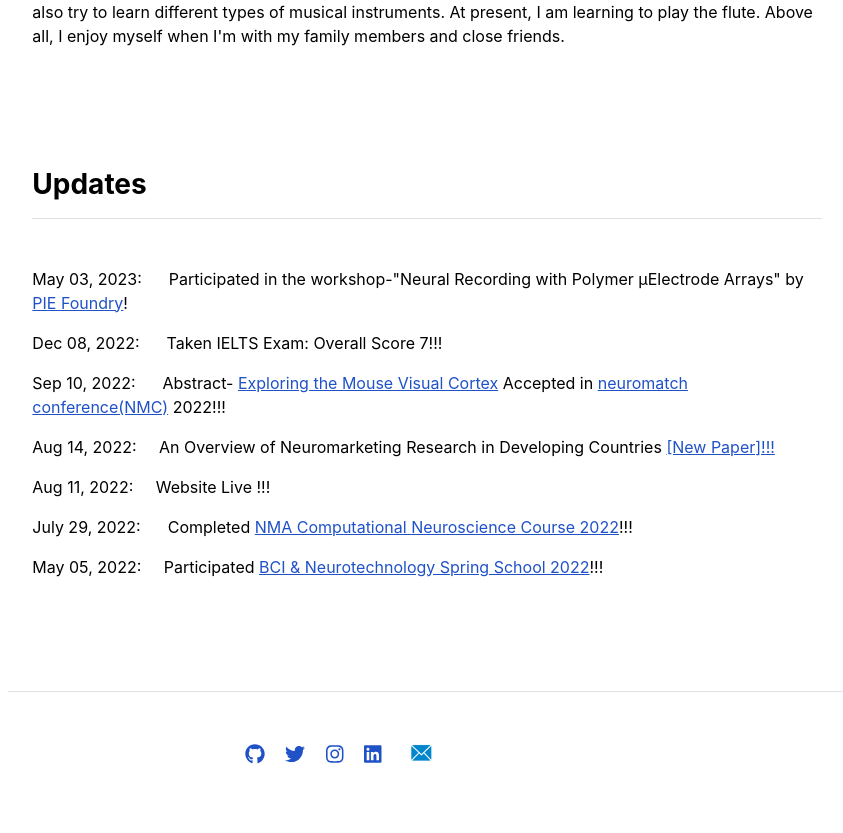
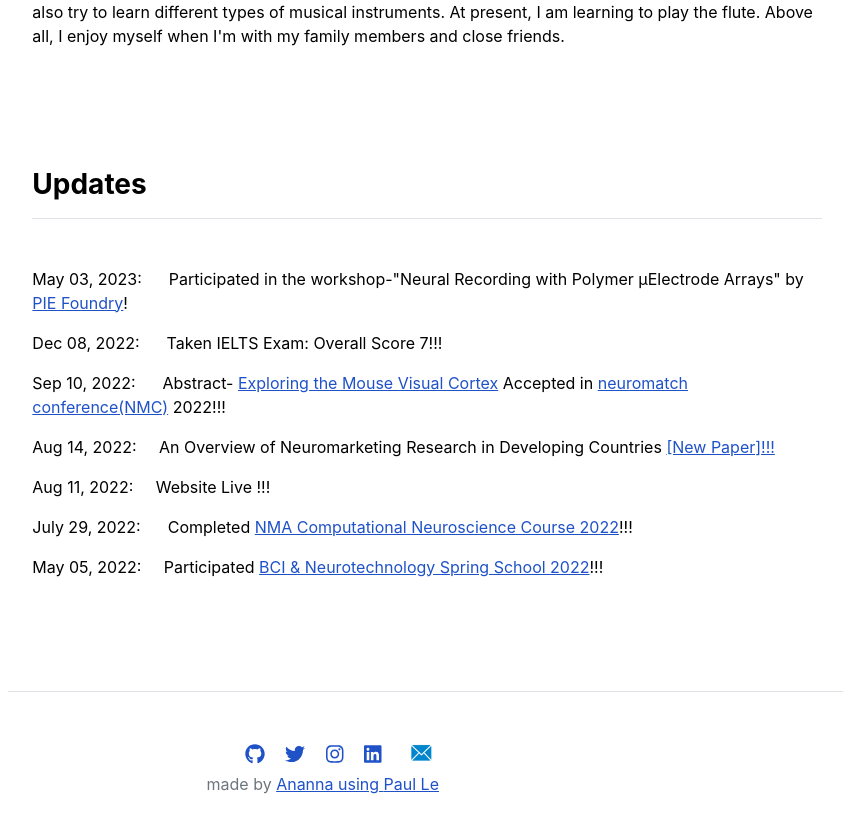
Before and after one commit to Anannabiswas/anannabiswas.github.io, a Jekyll site: the page built from index.md, in a window 1280 px wide and 900 px high, scrolled down 1502 px. Shown: the top 833 px of the window, without its empty margins (189-1032 px from the left). Built offline with Jekyll 4.4.1, drawn with Linux system fonts in a browser that asks for light colours.

Commit message:
Update footer.html

```diff
--- a/_includes/footer.html
+++ b/_includes/footer.html
@@ -5,6 +5,8 @@
         <a href="{{ item.link }}" class="ms-3 fs-5"><i class="fab fa-{{ item.icon }}"></i></a>
       {% endfor %}
      &nbsp;&nbsp;&nbsp;&nbsp;<a href="mailto:ananna314.bd@gmail.com"><img src="/assets/img/emails.png" alt="email" style="width: 35px; height: 30px;"></a>
+     <div class="footer-description">made by <a href="https://anannabiswas.github.io/">Ananna using <a href="https://github.com/LeNPaul/academic" target="blank"> Paul Le</a></div>
+
     </div>
   </div>
 </footer>
```
